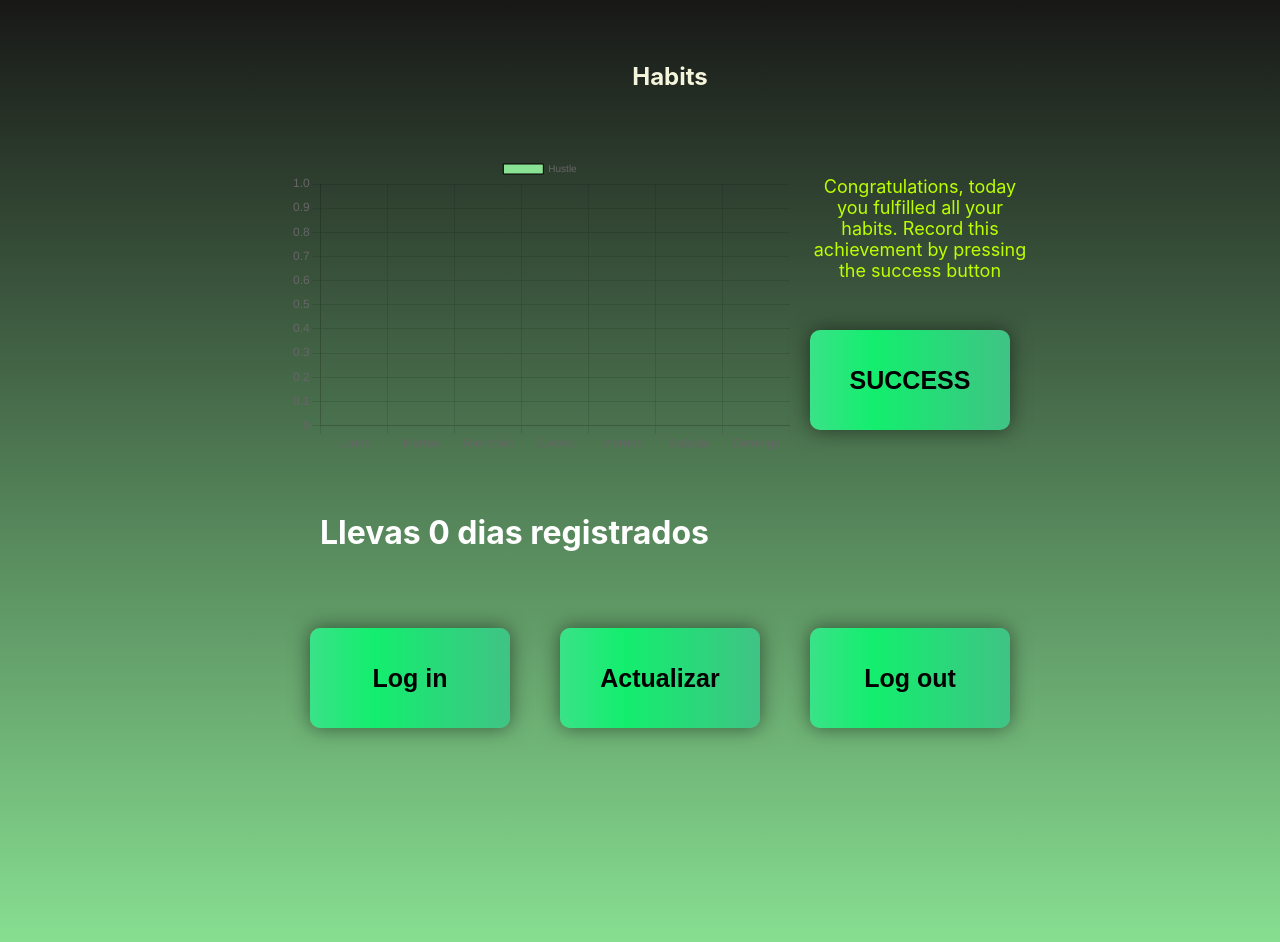
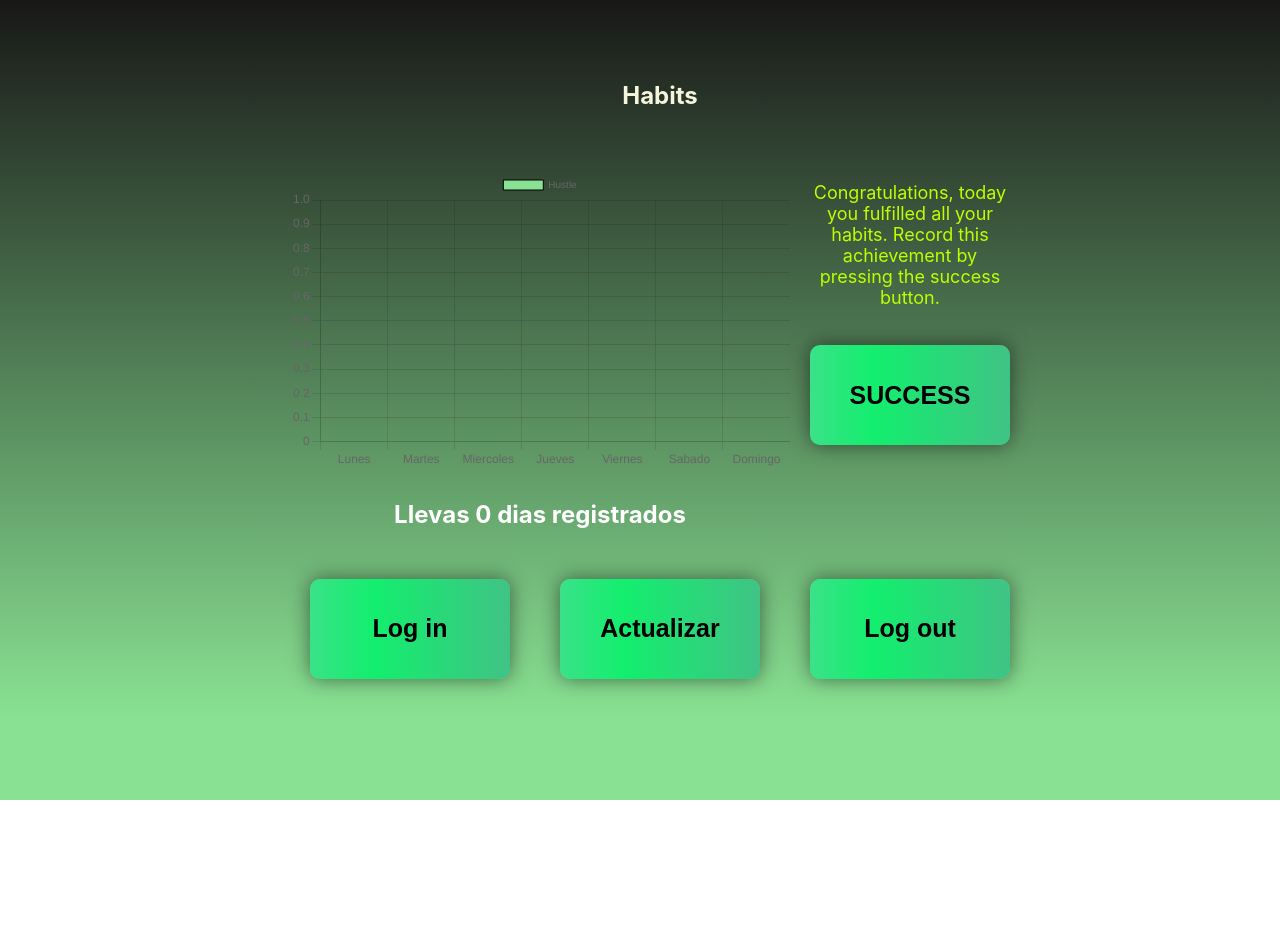
Before and after one commit to Darudaniel/habits, a React (Create React App) app: page / in a window 1280 px wide. Shown: the top 942 px of the page. After the commit the page ends 800 px from the top, so only its background shows below. Built offline with nearby package versions, Linux system fonts and the light colour scheme; no server answers; the database is empty; the HTML template or start-up script is replaced by a standard one.

Commit message:
styles upgrade

```diff
--- a/src/App.js
+++ b/src/App.js
@@ -127,7 +127,7 @@ function App() {
       <section className="container">
         <h1 className='title'>Habits</h1>
         <Bar className='graphic' data={graphicData} options={graphicOptions} />
-        <p className='indication'>Congratulations, today you fulfilled all your habits. Record this achievement by pressing the success button</p>
+        <p className='indication'>Congratulations, today you fulfilled all your habits. Record this achievement by pressing the success button.</p>
         <div className='button-container'>
           <SuccessButton task={addTask} text="SUCCESS" />
         </div>
--- a/src/styles/App.css
+++ b/src/styles/App.css
@@ -2,20 +2,22 @@
   --third-color: rgb(187, 255, 0);
 }
 
+html {
+	background: linear-gradient(0deg, rgba(137,226,147,1) 100%, rgba(24,24,23,1) 0%);
+}
+
 .App {
 	display: flex;
-	flex-direction: column;
-	align-items: center;
-	height: 100vh;
+	justify-content: center;
+	padding: 20px;
 	background: linear-gradient(0deg, rgba(137,226,147,1) 0%, rgba(24,24,23,1) 100%);
-	padding-bottom: 160px;
 }
 
 .container {
 	max-width: 700px;
 	display: grid;
-	grid-template-columns: repeat(4, 1fr);
-	grid-template-rows: repeat(4, 1fr);
+	grid-template-columns: repeat(3, 1fr);
+	grid-template-rows: repeat(3, 1fr);
 	gap: 0px;
 }
 
@@ -66,10 +68,9 @@
   grid-row-start: 4;
   grid-row-end: span 1;
 	align-self: center;
-	text-align: start;
-	padding: 30px;
+	text-align: center;
+	padding: 10px;
 	color: white;
-	font-size: 2rem;
 }
 
 .user-name {
```
